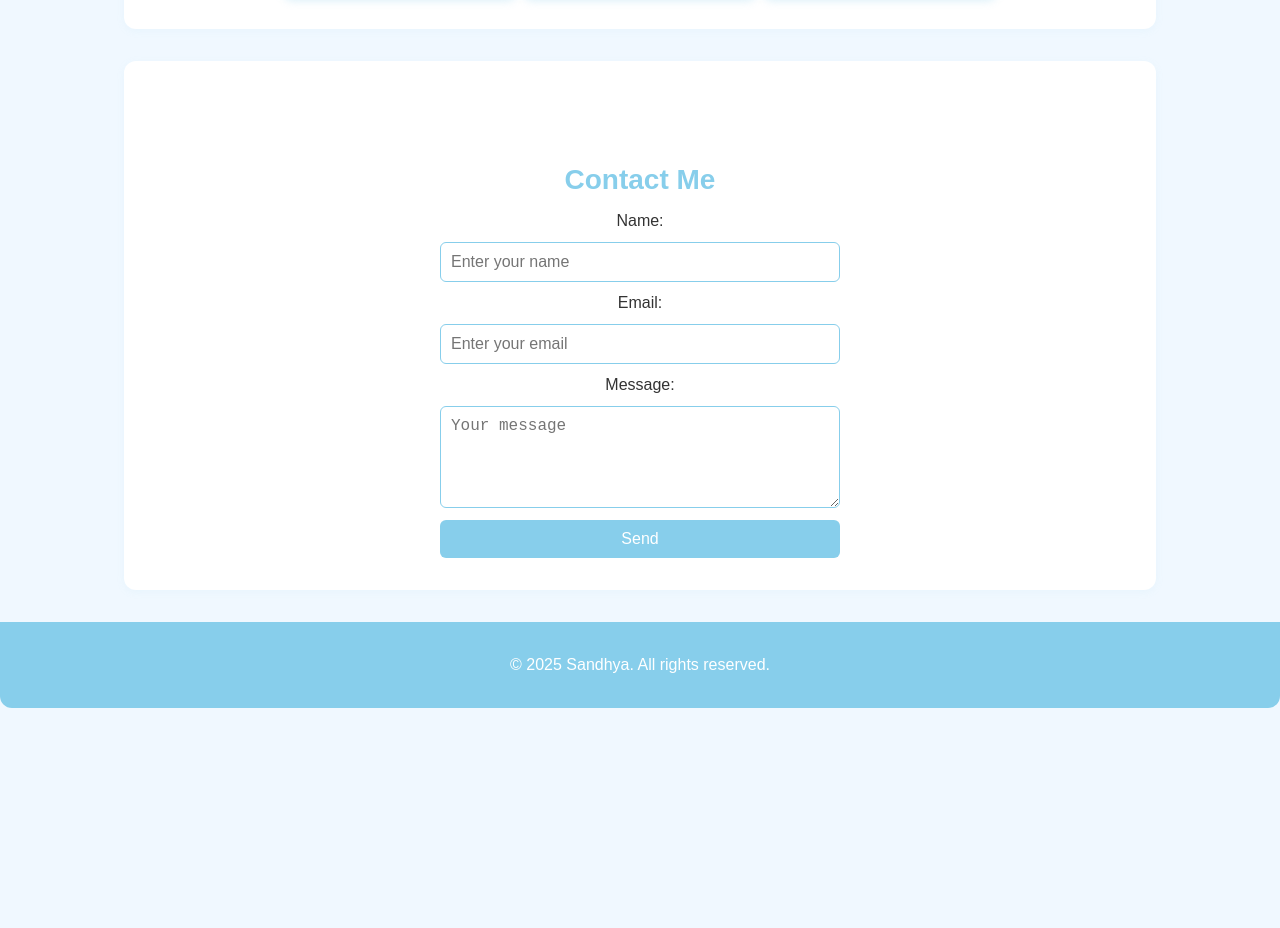
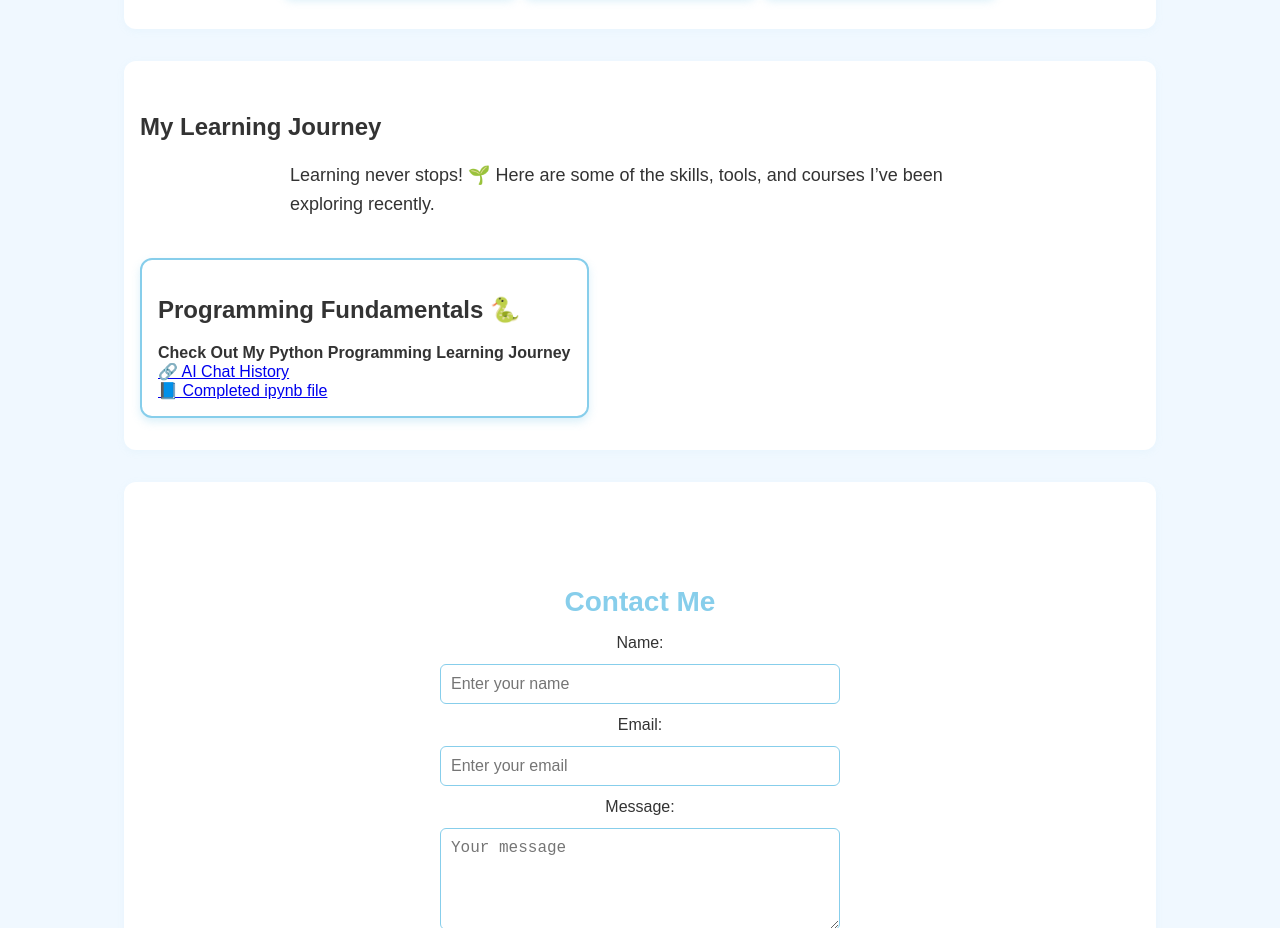
Before and after one commit to sdhya719-rgb/portfolio, a plain HTML site: page index.html in a window 1280 px wide. Shown: the part 1372-2300 px from the top of the page. Before the commit the page ends 2080 px from the top, so only its background shows below. Drawn offline with Linux system fonts and the light colour scheme.

Commit message:
Update index.html

```diff
--- a/index.html
+++ b/index.html
@@ -198,6 +198,7 @@
         <li><a href="#">Home</a></li>
         <li><a href="#about">About Me</a></li>
         <li><a href="#games">My Games</a></li>
+        <li><a href="#learning">Learning</a></li>
         <li><a href="#contact">Contact</a></li>
       </ul>
     </nav>
@@ -267,6 +268,22 @@
         <p>Document</p>
       </div>
     </section>
+    <section id="learning">
+  <h1>My Learning Journey</h1>
+  <p style="max-width: 700px; margin: 0 auto 20px; font-size: 18px; line-height: 1.6;">
+    Learning never stops! 🌱 Here are some of the skills, tools, and courses I’ve been exploring recently.
+  </p>
+
+<div class="game-card">
+  <h2>Programming Fundamentals 🐍</h2>
+  <p>Check Out My Python Programming Learning Journey</p>
+  <a href="https://chatgpt.com/share/6901bc5f-d0a4-800c-9fb4-6a7a7568f24a target="_blank">🔗 AI Chat History</a><br>
+  <a href="https://colab.research.google.com/drive/1Yc0U7-t82AYxhq4S8FGB9VKitDvGE7Hw?usp=sharing" target="_blank">📘 Completed ipynb file</a>
+</div>
+
+
+
+</section>
 
     <section id="contact">
       <h1>Contact Me</h1>
```
